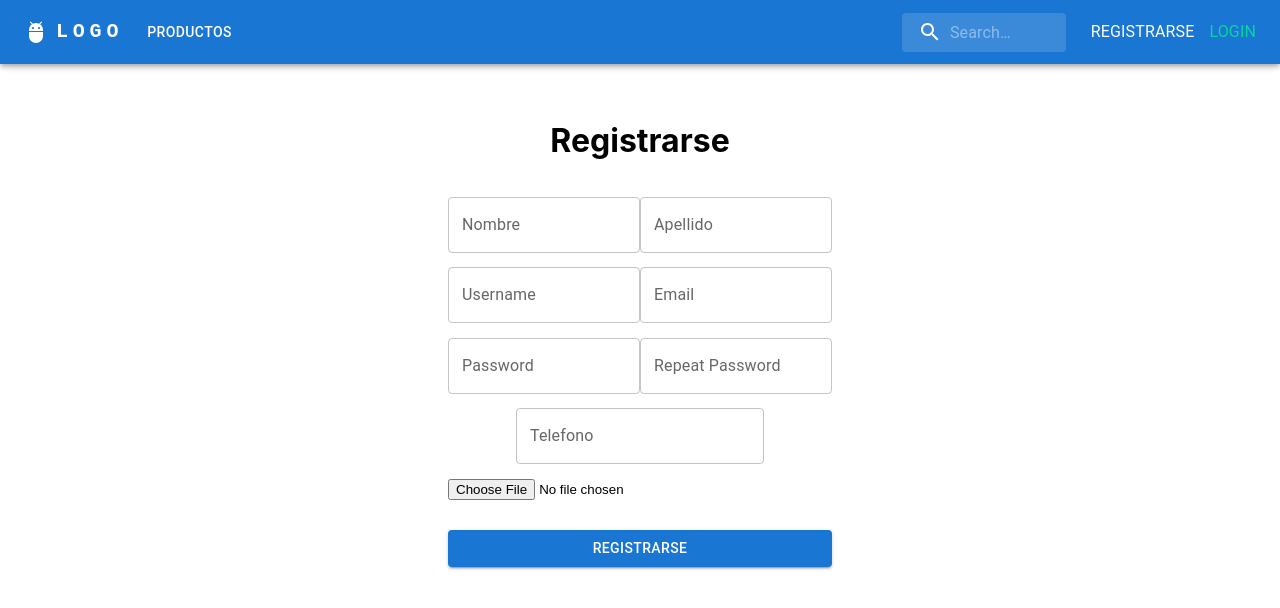
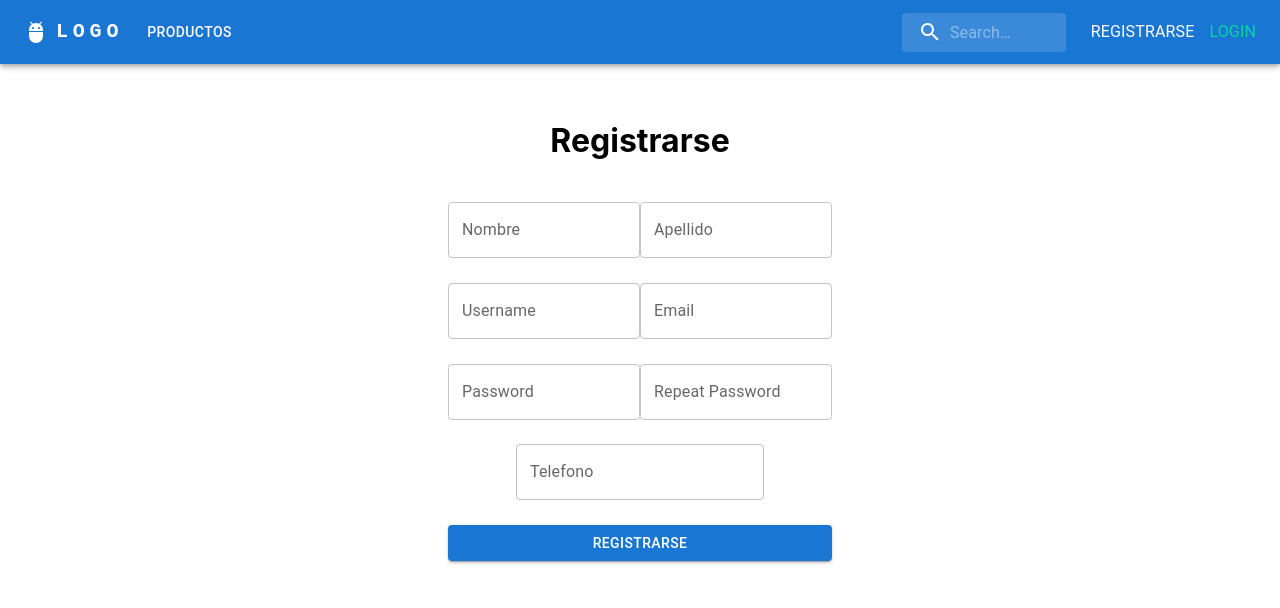
Before and after one commit to CristianYogi/front-entrega-final-utn, a React (Create React App) app: page /registrarse in a window 1280 px wide. Shown: the top 608 px of the page. Built offline with nearby package versions, Linux system fonts and the light colour scheme.

Commit message:
react-create-app on Heroku

```diff
--- a/src/components/register/RegisterForm.jsx
+++ b/src/components/register/RegisterForm.jsx
@@ -10,13 +10,11 @@ const MyInput = ({ field, form, ...props }) => {
 
   };
 
-
-
 const RegisterForm = () =>{
     const phoneRegExp = /^((\\+[1-9]{1,4}[ \\-]*)|(\\([0-9]{2,3}\\)[ \\-]*)|([0-9]{2,4})[ \\-]*)*?[0-9]{3,4}?[ \\-]*[0-9]{3,4}?$/
     return(
     <Formik
-    initialValues={{nombre:"", apellido:"", userName: "", email: "", password: "", password2: "", phoneNumber: "", file: ""}}
+    initialValues={{nombre:"", apellido:"", userName: "", email: "", password: "", password2: "", phoneNumber: ""}}
     validationSchema= {yup.object({
     nombre: yup.string()
         .required("Required")
@@ -51,35 +49,28 @@ const RegisterForm = () =>{
 
     })}
     onSubmit = {(values, {setSubmitting}) => {
-        // const data = {
-        //     nombre : values.nombre,
-        //     apellido : values.apellido,
-        //     email : values.email,
-        //     userName: values.userName,
-        //     password: values.password
-        // }
-        let dataSend = new FormData()
-
-        dataSend.append('file', values.file)
-        dataSend.append('nombre', values.nombre)
-        dataSend.append('apellido', values.apellido)
-        dataSend.append('email', values.email)
-        dataSend.append('userName', values.userName)
-        dataSend.append('password', values.password)
-
-
+        const data = {
+            nombre : values.nombre,
+            apellido : values.apellido,
+            email : values.email,
+            userName: values.userName,
+            password: values.password
+        }
         fetch("https://apideploy-final.herokuapp.com/users/register", {
-            method: "post",
-            headers: new Headers({Accept: 'application/json'}),
-            body: dataSend
+            method: "POST",
+            headers: {
+                "Accept" : "application/json",
+                'Content-Type': 'application/json'
+            },
+            body: JSON.stringify(data)
         })
-        .then((res) => console.log("a",res))
-        .catch(err => console.log("asd",err))
+        .then((res) => console.log(res))
+        .catch(err => console.log(err))
         setSubmitting(false)
     }}
     >
-{  ({setFieldValue}) =>
-            <Form id="formulario-registrarse" encType="multipart/form-data">
+{  (yupData) =>
+            <Form id="formulario-registrarse">
                     <div id="contenedor-nombre-apellido" className="contenedor-input">
                         <Field
                             name="nombre"
@@ -160,11 +151,6 @@ const RegisterForm = () =>{
                         >
                         </Field>
                 </div>
-
-                <input type="file" name="file" id="foto"  onChange={(event) =>
-                    setFieldValue("file",event.target.files[0])
-                }/>
-
                 <Button type="submit" variant="contained">Registrarse</Button>
             </Form>
 }
```
